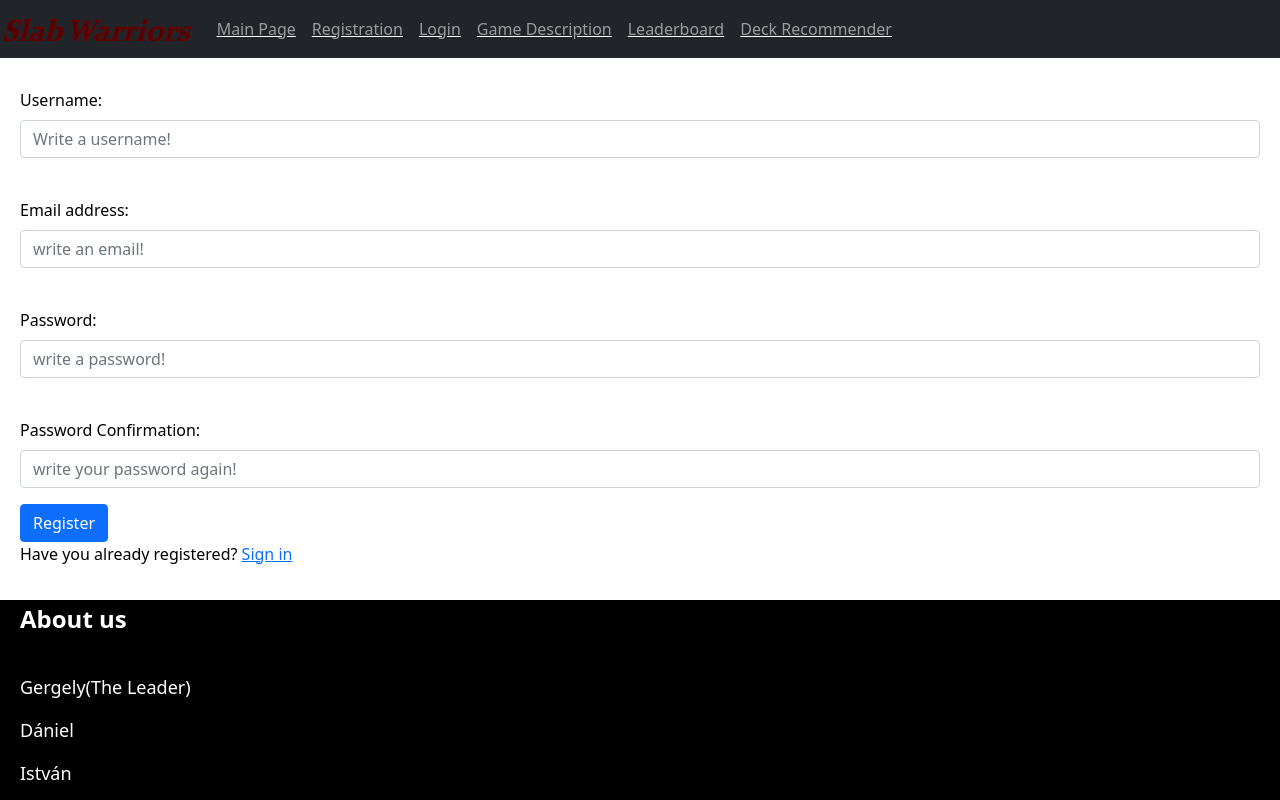
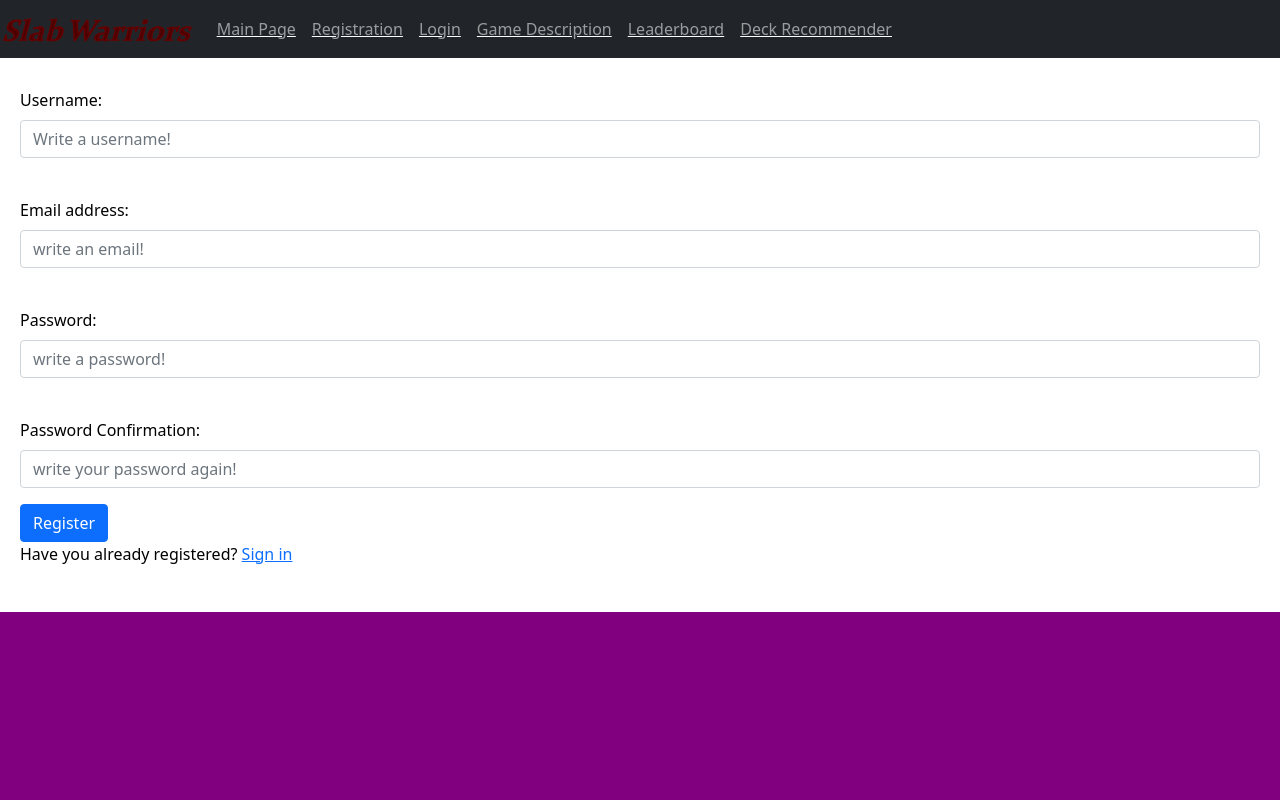
Before and after one commit to TotpalIstvan/SlabWarriorsFrontend, a React (Create React App) app: page /Registration in a window 1280 px wide. Built offline with nearby package versions, Linux system fonts and the light colour scheme.

Commit message:
no footer

```diff
--- a/src/App.js
+++ b/src/App.js
@@ -8,7 +8,6 @@ import DeckRecommendation from './components/websites/DeckRecommendation';
 import GameDescription from './components/websites/GameDescription';
 import Header from './components/websites/Header';
 import Login from './components/websites/Login';
-import Footer from './components/websites/Footer';
 
 
 function App() {
@@ -29,7 +28,7 @@ function App() {
         </Route>
       </Routes>
     </BrowserRouter>
-    <Footer />
+
     </div>
   );
 }
--- a/src/components/websites/Footer.js
+++ /dev/null
@@ -1,23 +0,0 @@
-
-import React from 'react';
-import 'bootstrap/dist/css/bootstrap.min.css';
-import './Footer.scss'
-
-
-export function Footer()  {
-
-    return(
-<div className='Footer'>
-
-
-
-<h1>About us</h1>
-<p><a href='#'>Gergely(The Leader)</a></p>
-<p><a href='#'>Dániel</a></p>
-<p><a href='#'>István</a></p>
-
-
-</div>
-    );
-}
- export default Footer;
--- a/src/components/websites/Footer.scss
+++ /dev/null
@@ -1,24 +0,0 @@
-.Footer {
-    background-color: black;
-    position: absolute;
-    height: 200px;
-    padding: 5px 20px;
-    bottom: 0;
-  width: 100%;
-    h1 {
-        font-size: 24px;
-        color: white;
-        margin-bottom: 40px;
-        font-weight: bold;
-    }
-    a {
-        color: rgb(255, 255, 255);
-        margin-bottom: 20px;
-        font-size: 18px;
-        text-decoration: none;
-        &:hover{
-            color: green;
-            text-decoration: underline;
-        }
-    }
-}
--- a/src/components/websites/Registration.js
+++ b/src/components/websites/Registration.js
@@ -64,6 +64,7 @@ export function Registration({onSubmit})  {
       headers: {
         "Content-Type":'application/json',
         "Accept" : 'application/json'
+
       }
     })
     result = await result.json();
```
